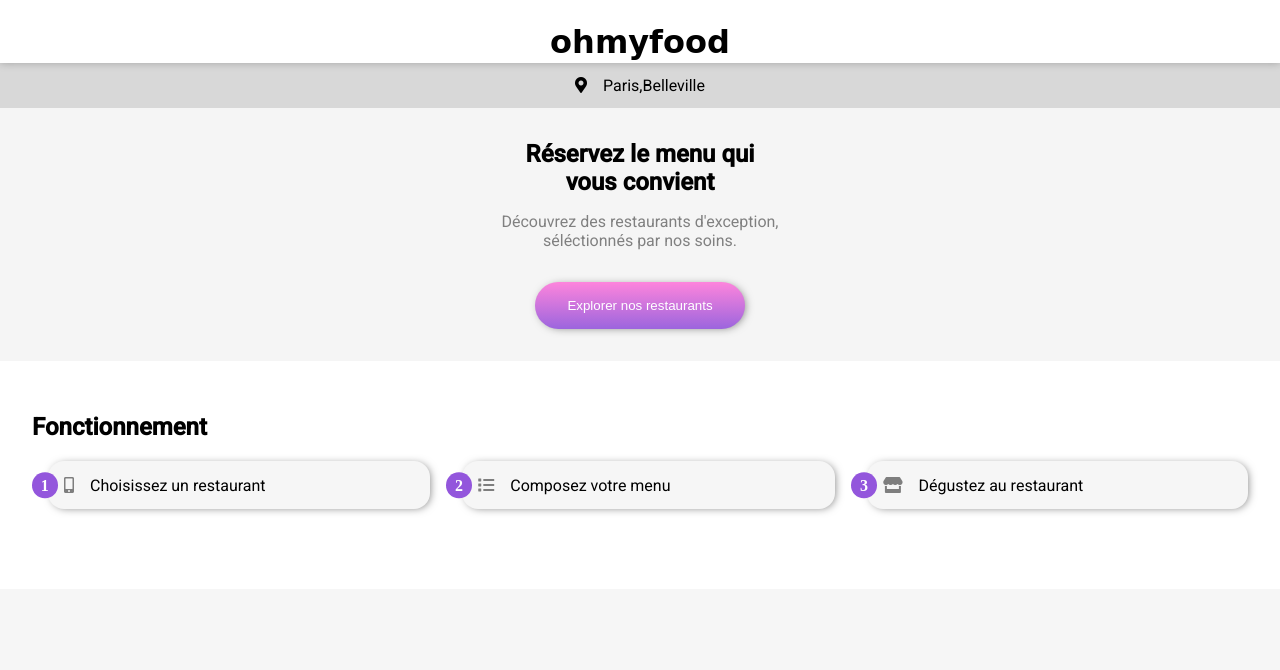
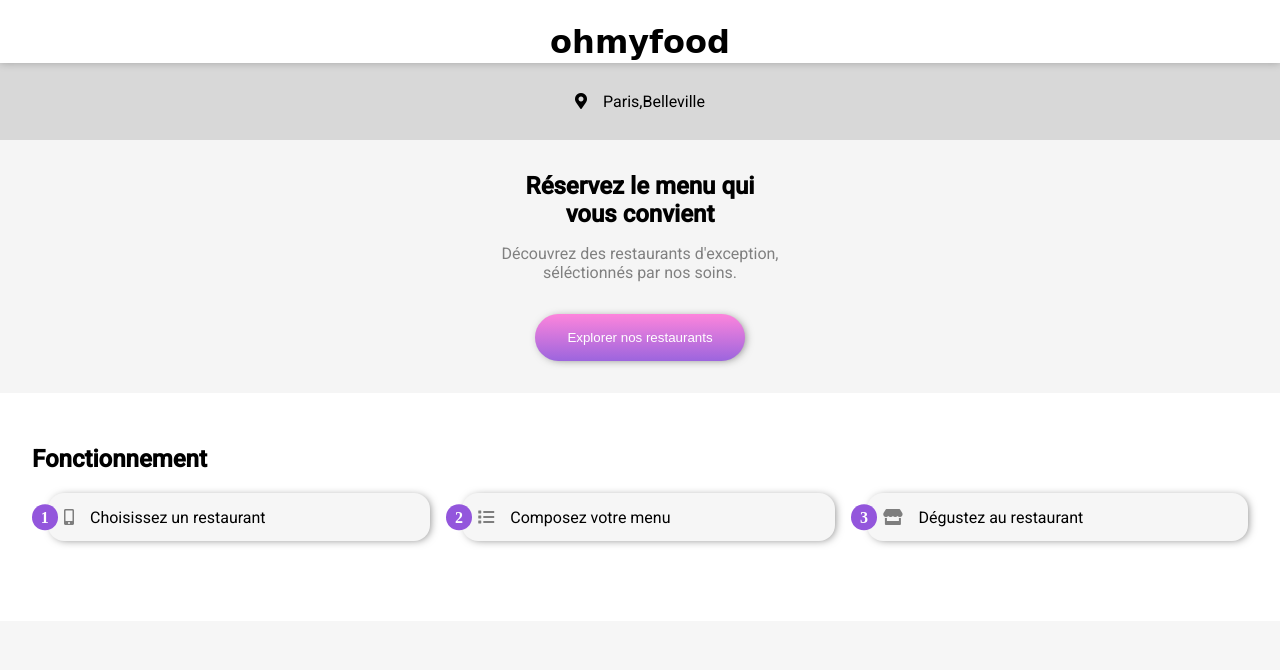
Before and after one commit to zaynakaadan/ZaynaKaadan_3_04022022, a website: page index.html in a window 1280 px wide. Shown: the top 670 px of the page. Drawn offline with Linux system fonts and the light colour scheme; files whose address does not match are found by name; a web font is replaced by a local one.

Commit message:
add padding to location

```diff
--- a/sass/layout/footer.scss
+++ b/sass/layout/footer.scss
@@ -1,4 +1,4 @@
-@use  "../utils/colors";
+@use  "../utils/colors.scss";
 footer{
     background-color:colors.$darkgrey;
     padding: 0.5rem 2rem;
--- a/sass/layout/location.scss
+++ b/sass/layout/location.scss
@@ -6,6 +6,7 @@
      justify-content: center;
      background-color:colors.$lightgrey;
      gap: 1rem;
+     padding: 1rem;
      & h2{
         font-size: 1rem;
         font-weight: 400;
--- a/sass/layout/menus.scss
+++ b/sass/layout/menus.scss
@@ -1,5 +1,5 @@
-@use  "../utils/mixins";
-@use  "../utils/colors";
+@use  "../utils/mixins.scss";
+@use  "../utils/colors.scss";
 .menus{
 
    background-color: colors.$lightergrey;
```
Also changed, not shown: sass/pages/restaurant.scss (+4 -4 lines), style.css, 1 other file.
